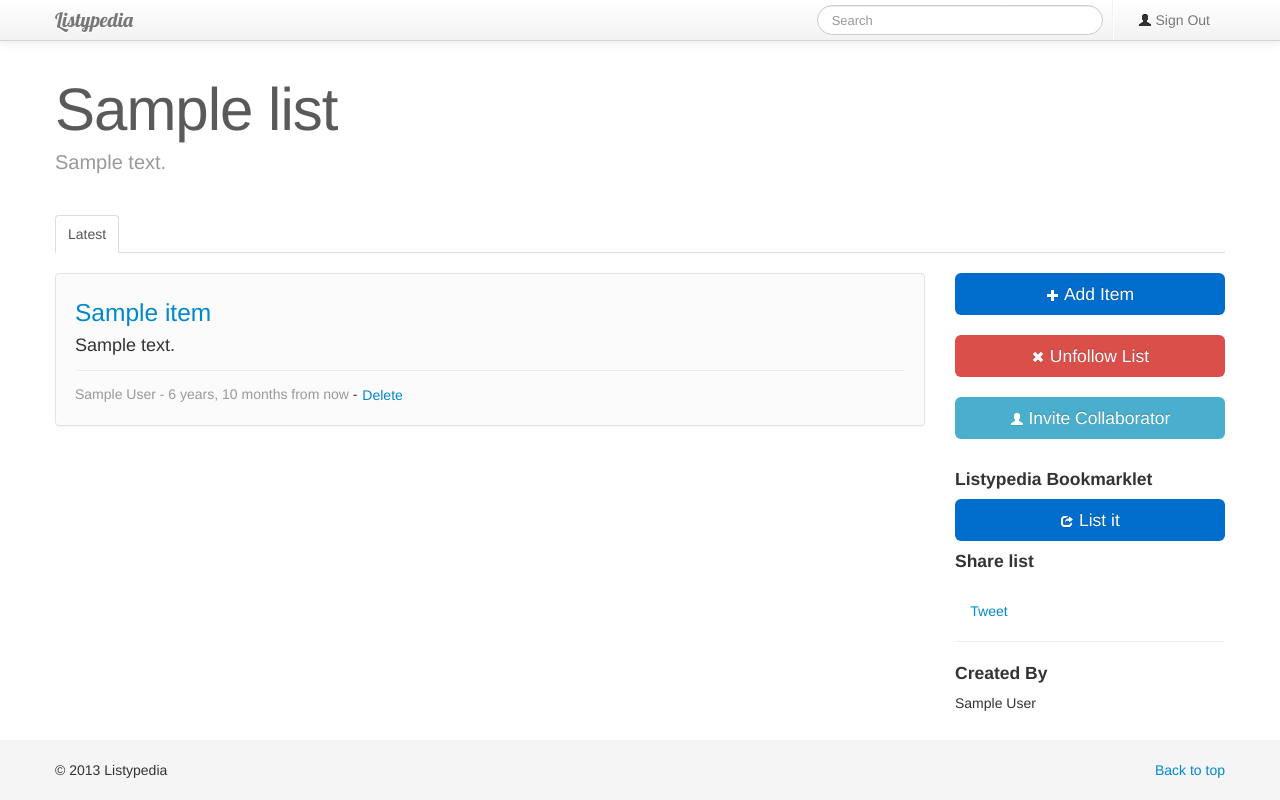
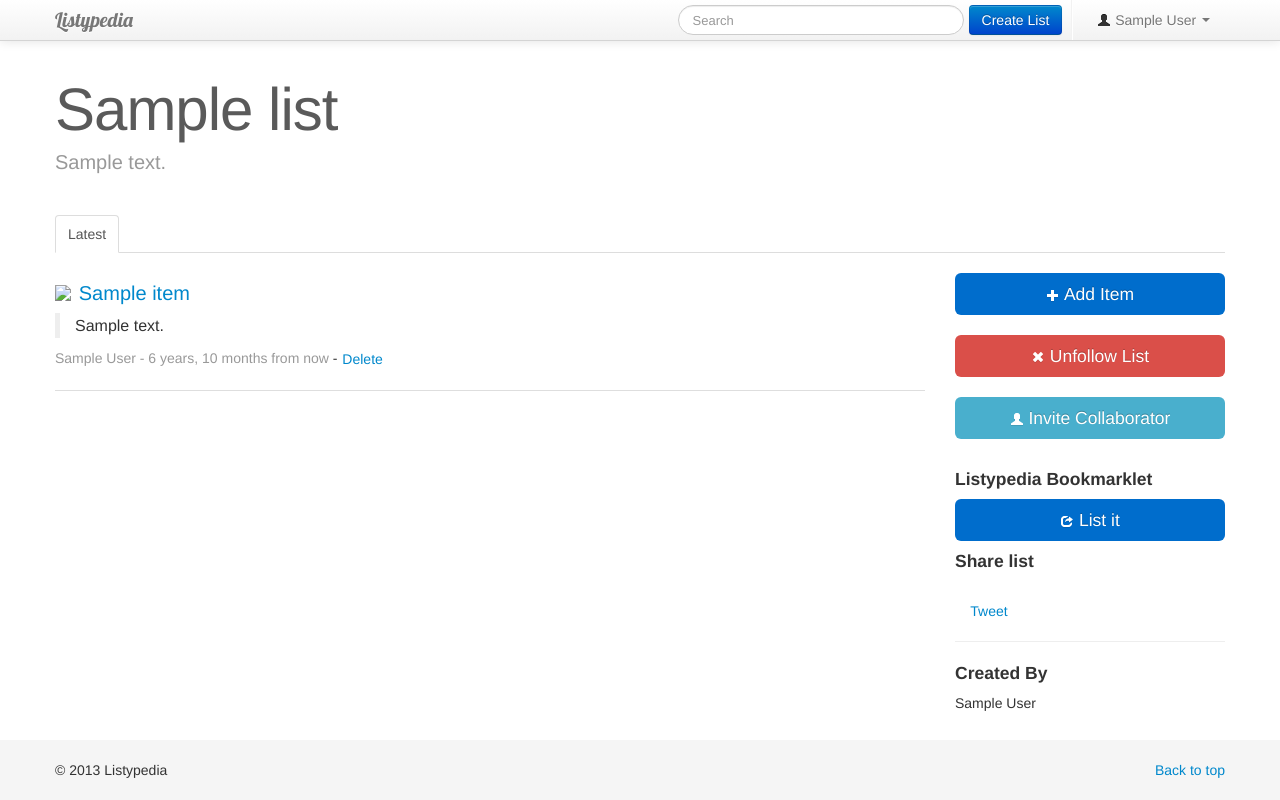
Before and after one commit to jogi/listypedia, a Django app: a page that uses templates/base.html in a window 1280 px wide. Run offline with Django 3.2, Linux system fonts and the light colour scheme; a user stored in the database is signed in; tables that the repository leaves empty hold one stand-in row (values such as "Sample post"); parts of the project's set-up code (start-up, migrations or seed data) failed here and were passed over; some libraries are stand-ins or nearby versions.

Commit message:
-ui changes for home page -ui changes for item list view

```diff
--- a/server/views.py
+++ b/server/views.py
@@ -16,7 +16,7 @@ logger = logging.getLogger(__name__)
 
 
 def index(request):
-    featured_lists = List.objects.filter(featured=True)[:10]
+    featured_lists = List.objects.filter(featured=True)[:9]
     return render(request, 'index.html', {
         'featured_lists': featured_lists,
     })
@@ -160,8 +160,9 @@ def add_item(request, slug):
             user = request.user
             item = Item.objects.create(name=name, description=description, url=url, list=list, user=user)
             if item:
-                followers = Follower.objects.filter(list=list, active=True)
-                emailutil.send_item_add_notification_email(user, list, item, followers)
+                #TODO: add weekly/daily digest emails
+                #followers = Follower.objects.filter(list=list, active=True)
+                #emailutil.send_item_add_notification_email(user, list, item, followers)
                 if source == 'b':
                     return render(request, 'bookmarklet/close.html')
                 else:
--- a/site_media/css/index.css
+++ b/site_media/css/index.css
@@ -9,6 +9,7 @@ body {
 
 .pull-center {
     text-align: center;
+    margin: 0 auto;
 }
 
 /* Wrapper for page content to push down footer */
@@ -127,6 +128,11 @@ hr.soften {
   margin-bottom: 5px;
 }
 
+.marketing h2.home {
+    font-size: 44px;
+    margin-top: 0;
+}
+
 .header {
   color: #5a5a5a;
 }
@@ -157,32 +163,47 @@ hr.soften {
   margin-bottom: 5px;
 }
 
+
 .list-post {
-  min-height: 20px;
-  padding: 19px;
-  margin-bottom: 20px;
-  background: none repeat scroll 0 0 rgba(250, 250, 250, 0.7);
-  border: 1px solid #e3e3e3;
-  -webkit-border-radius: 4px;
-     -moz-border-radius: 4px;
-          border-radius: 4px;
-  -webkit-box-shadow: 0 1px 1px rgba(0, 0, 0, 0.05);
-     -moz-box-shadow: 0 1px 1px rgba(0, 0, 0, 0.05);
-          box-shadow: 0 1px 1px rgba(0, 0, 0, 0.05);
+    border-bottom: 1px solid #DEDEDE;
+    margin-bottom: 10px;
+    padding-bottom: 20px;
 }
 
 .list-post h3 {
     margin: 0;
-    font-weight: 500;
+    font-weight: 400;
+    font-size: 20px;
 }
 
 .list-post p {
-    font-size: 18px;
+    font-size: 16px;
     font-weight: 300;
     line-height: 25px;
 }
+
+.list-post .fav {
+    margin-top: -7px;
+}
+
+.list-post span.list-post-link, .list-post span.list-post-text {
+    font-weight: 400;
+    font-size: 20px;
+    line-height: 40px;
+}
+
+.list-post blockquote {
+    margin-bottom: 10px;
+}
+
 .list-post hr {
     margin: 12px 0;
+}
+
+.list-post fav {
+    background-position: 0 0;
+    height: 16px;
+    width: 16px;
 }
 
 .list-post form {
--- a/templates/base.html
+++ b/templates/base.html
@@ -47,11 +47,20 @@
                             <ul class="nav pull-right">
                                 <li class="divider-vertical"></li>
                                 {% if user.is_authenticated %}
-                                <li><a href="/logout/"><i class="icon-user"></i> Sign Out</a></li>
+
+                                    <li class="dropdown">
+                                        <a data-toggle="dropdown" class="dropdown-toggle" href="#"><i class="icon-user"></i> {{ user.first_name }} {{ user.last_name }} <b class="caret"></b></a>
+                                        <ul class="dropdown-menu">
+                                            <li><a href="/home/">Home</a></li>
+                                            <li class="divider"></li>
+                                            <li><li><a href="/logout/"><i class="icon-off"></i> Sign Out</a></li></li>
+                                        </ul>
+                                    </li>
                                 {% else %}
                                 <li><a href="/login/"><i class="icon-user"></i> Sign In</a></li>
                                 {% endif %}
                             </ul>
+                            <a class="btn btn-primary pull-right" style="margin-left: 5px;" href="/list/create">Create List</a>
                             <form action="/search/" method="POST" class="navbar-search pull-right">
                                 {% csrf_token %}
                                 <input type="text" name="q" placeholder="Search" class="search-query span3">
--- a/templates/login.html
+++ b/templates/login.html
@@ -31,7 +31,7 @@
     </div>
     <input type="hidden" name="next" value="{{ next }}" />
     <div class="form-actions">
-        <button type="submit" class="btn btn-primary btn-large btn-flat">Submit</button>
+        <button type="submit" class="btn btn-primary btn-large btn-flat">Login</button>
         <a href="/signup" class="btn btn-primary btn-large btn-info btn-flat">Sign Up?</a>
     </div>
 </form>
--- a/templates/view_list.html
+++ b/templates/view_list.html
@@ -28,15 +28,16 @@
             {% if items %}
                 {% for item in items %}
                     <div class="list-post">
-                        <h3>
-                            {% if item.url %}
-                                <a href="{{ item.url }}">{{ item.name }}</a>
-                            {% else %}
-                                {{ item.name }}
-                            {% endif %}
-                        </h3>
-                        <p>{{ item.description }}</p>
-                        <hr>
+                        {% if item.url %}
+                            <a href="{{ item.url }}"><img class="fav" src="https://www.google.com/s2/u/0/favicons?domain={{ item.url_domain }}">&nbsp;&nbsp;<span class="list-post-link">{{ item.name }}</span></a>
+                        {% else %}
+                            <img class="fav" src="https://www.google.com/s2/u/0/favicons?domain=listypedia.com">&nbsp;&nbsp;<span class="list-post-text">{{ item.name }}</span>
+                        {% endif %}
+                        {% if item.description %}
+                            <blockquote>
+                                <p>{{ item.description }}</p>
+                            </blockquote>
+                        {% endif %}
                         <form class="form-inline" action="/item/{{item.id}}/delete/" method="POST">
                             {% csrf_token %}
                             <span class="light-text">{{ item.user.first_name}} {{ item.user.last_name }} - {{ item.created|naturaltime}}</span>
```
Also changed, not shown: templates/home.html (+27 -13 lines), templates/index.html (+2 -23 lines), templates/list-widget.html (added, +24 -0 lines).
